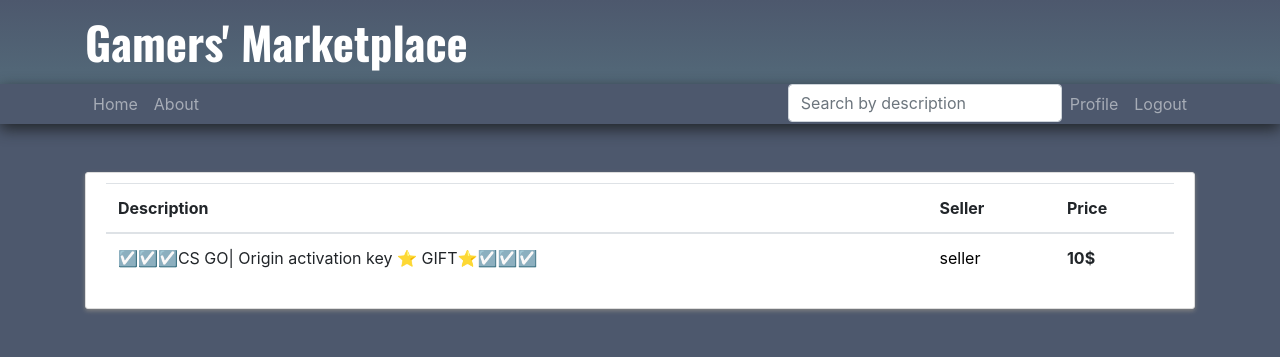
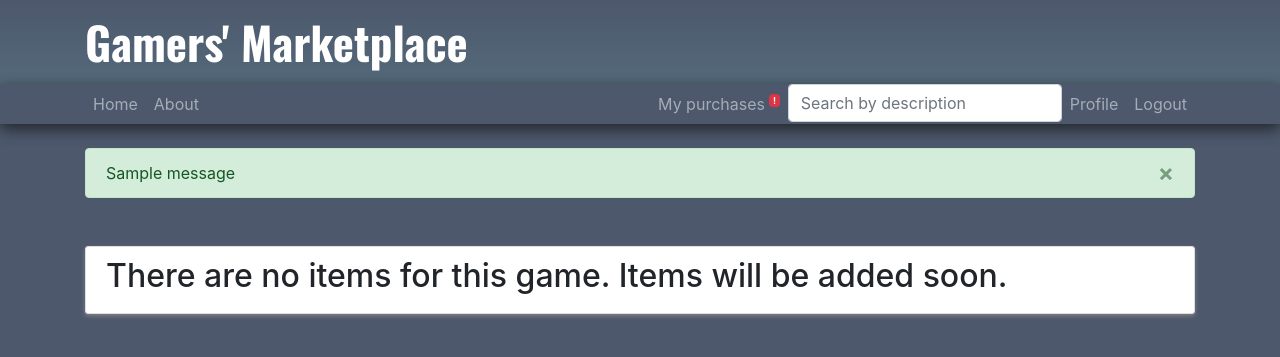
Before and after one commit to mecdeality/marketplace, a Django app: page /1 in a window 1280 px wide. Shown: the top 357 px of the page. Run offline with Django 3.2, Linux system fonts and the light colour scheme; data comes from the database, SQL or seed files in the repository; both versions use the stored data as it was after the commit; one stand-in notice (Sample message) is shown; some libraries are stand-ins or nearby versions.

Commit message:
some updates

```diff
--- a/product/templates/product/base.html
+++ b/product/templates/product/base.html
@@ -35,8 +35,19 @@
                 <a class="nav-item nav-link" href="/about/">About</a>
             </div>
             <div id="nav-right" class="navbar-nav">
-                {% block search %}{% endblock %}
-
+                <a class="nav-item nav-link" href="/profile/">
+                    My purchases
+                    {% if messages %}
+                        {% for message in messages %}
+                            {% if message.tags == 'success' %}
+                            <sup>
+                                <span class="badge badge-danger">!</span>
+                            </sup>
+                            {% endif %}
+                        {% endfor %}
+                    {% endif %}
+                </a>
+                 {% block search %}{% endblock %}
                 <a class="nav-item nav-link" href="/profile/">Profile</a>
                 <a class="nav-item nav-link" href="/logout/">Logout</a>
             </div>
@@ -46,6 +57,18 @@
 </nav>
 
 <main role="main" class="container" id="main">
+    <div class="mt-4">
+        {% if messages %}
+            {% for message in messages %}
+            <div class="alert alert-{{message.tags}} alert-dismissible fade show" role="alert">
+                {{message}}
+                <button type="button" class="close" data-dismiss="alert" aria-label="Close">
+                <span aria-hidden="true">&times;</span>
+                </button>
+            </div>
+            {% endfor %}
+        {% endif %}
+    </div>
 	{% block content %}{% endblock %}
 </main>
 
--- a/product/templates/product/game.html
+++ b/product/templates/product/game.html
@@ -1,7 +1,6 @@
 {% extends "./base.html" %}
 {% block search %}
-    <form method="post">
-        {% csrf_token %}
+    <form method="get">
         <div class="input-group">
             <input type="text" class="form-control" name="search" placeholder="{{ search_text }}">
         </div>
--- a/product/templates/product/item_order.html
+++ b/product/templates/product/item_order.html
@@ -29,9 +29,10 @@
                 <p><strong>What to know before you pay</strong></p>
                 <small>The seller will not be able to receive payment until you confirm that you have fulfilled all obligations.
                 </small>
-                <form class="mt-3">
+                <form class="mt-3" method="post">
+                    {% csrf_token %}
                     <div class="form-group">
-                        <input type="text" class="form-control" placeholder="Payment method //123" id="payment">
+                        <input type="text" name="payment_code" class="form-control" placeholder="Payment method //123" id="payment_code">
                     </div>
                     <div class="form-group">
                     <button type="submit" class="btn btn-primary w-100">Pay</button>
--- a/product/templates/product/main.html
+++ b/product/templates/product/main.html
@@ -1,7 +1,6 @@
 {% extends "./base.html" %}
 {% block search %}
-    <form method="post">
-        {% csrf_token %}
+    <form method="get">
         <div class="input-group">
             <input type="text" class="form-control" name="search" placeholder="{{ search_text }}">
         </div>
--- a/product/urls.py
+++ b/product/urls.py
@@ -7,5 +7,4 @@ urlpatterns = [
     path('<int:game_id>/<str:seller_name>', views.sellers_item, name='sellers-item'),
     path('item/<int:item_id>', views.item_main, name='item-main'),
     path('item/<int:item_id>/order', views.item_order, name='item-order')
-
 ]
--- a/product/views.py
+++ b/product/views.py
@@ -1,12 +1,12 @@
-from django.shortcuts import render
+from django.shortcuts import render, redirect
 from .models import Game, Item
+from django.contrib import messages
 from django.http import HttpResponse
 
 
 def main(request):
-    if request.method == 'POST':
-        # return HttpResponse('dadw')
-        search_string = request.POST.get('search', '')
+    if request.method == 'GET':
+        search_string = request.GET.get('search', '')
         games = Game.objects.all().filter(name__contains=search_string)
     else:
         games = Game.objects.all()
@@ -21,8 +21,8 @@ def main(request):
 
 def game_items(request, game_id):
     game = Game.objects.filter(id=game_id).first()
-    if request.method == 'POST':
-        search_string = request.POST.get('search', '')
+    if request.method == 'GET':
+        search_string = request.GET.get('search', '')
         items = Item.objects.all().filter(game=game_id, description__contains=search_string, sold=False)
     else:
         items = Item.objects.all().filter(game=game_id)
@@ -57,4 +57,17 @@ def item_order(request, item_id):
         'title': 'Order',
         'item': Item.objects.filter(id=item_id).first()
     }
-    return render(request, 'product/item_order.html', context)
+    if request.method == 'POST':
+        payment_code = request.POST.get('payment_code', '')
+        if payment_code == '123':
+            item = Item.objects.filter(id=item_id).first()
+            item.sold = True
+            item.save()
+            messages.success(request, 'Your payment has been processed successfully. '
+                                      'Please check your purchased list.')
+            return redirect('product-main')
+        else:
+            messages.warning(request, 'Oops! Something went wrong with payment. Please try to check out again.')
+            return redirect('product-main')
+    else:
+        return render(request, 'product/item_order.html', context)
```
Also changed, not shown: db.sqlite3.
